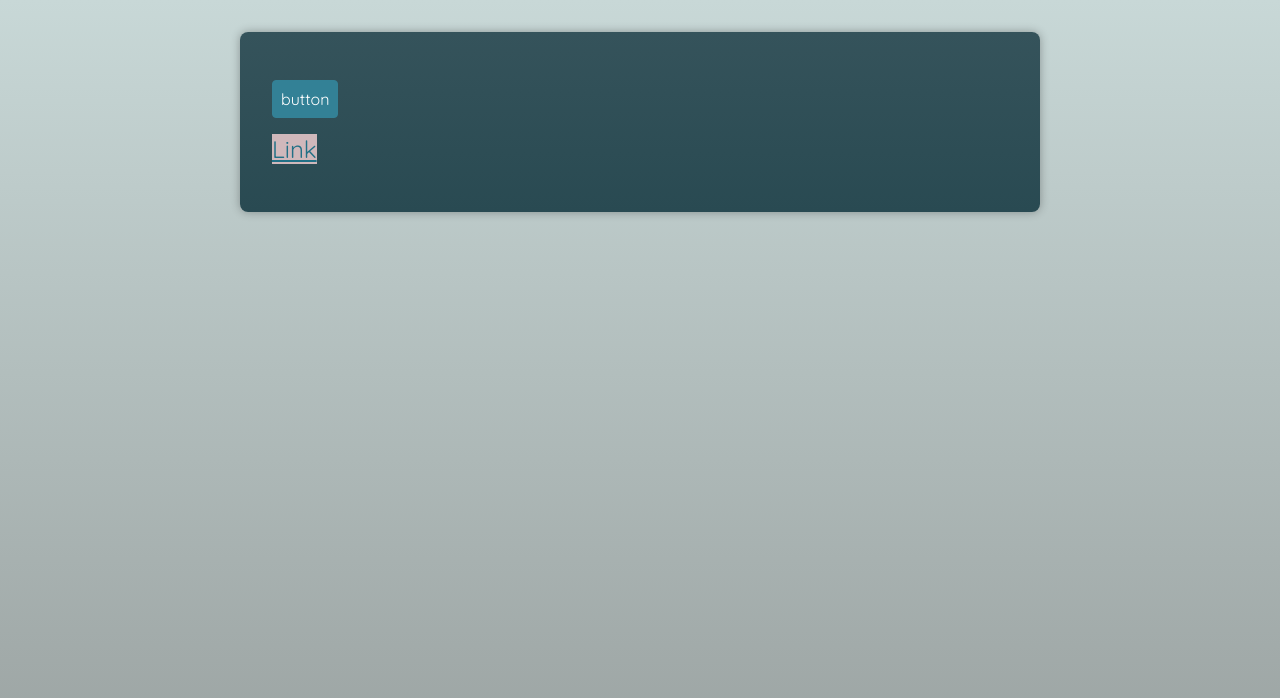
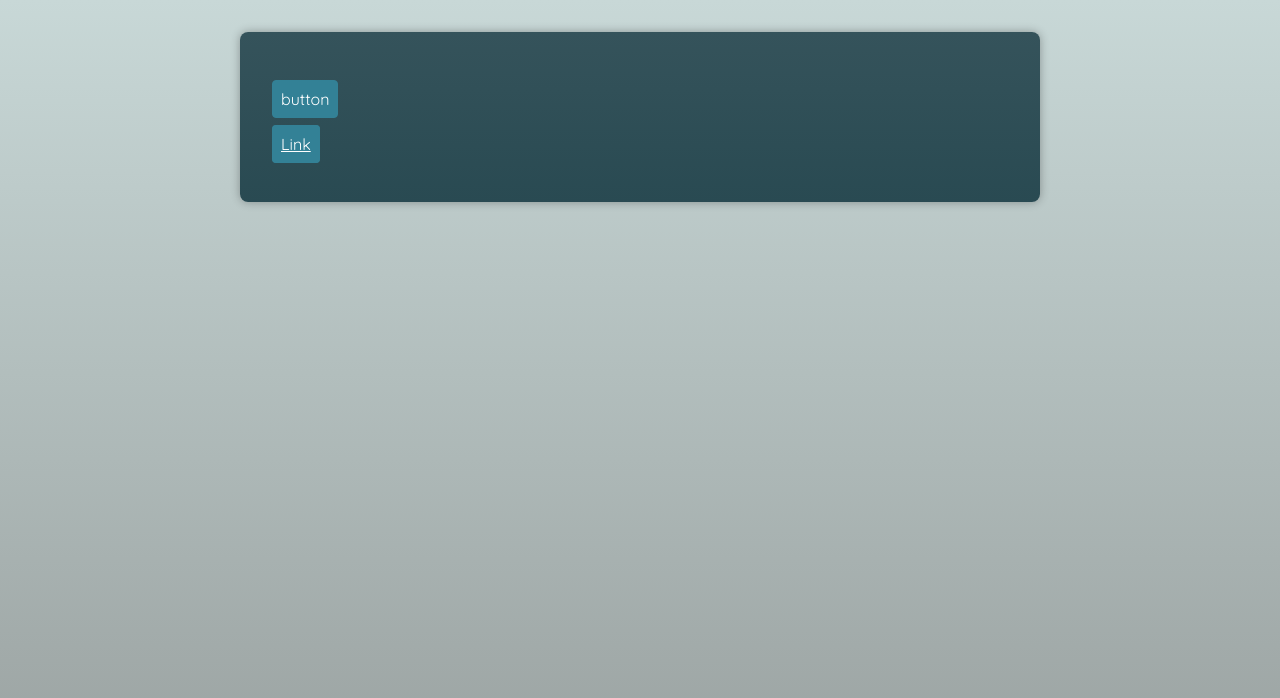
Before and after one commit to EzzEldienMohsen/React-TS-P2, a React (Vite) app: page / in a window 1280 px wide. Shown: the top 698 px of the page. Built offline with nearby package versions, Linux system fonts and the light colour scheme; a web font is replaced by a local one.

Commit message:
button component modiffvation

```diff
--- a/src/App.tsx
+++ b/src/App.tsx
@@ -4,14 +4,10 @@ function App() {
   return (
     <main>
       <p>
-        <Button el="button">button</Button>
+        <Button>button</Button>
       </p>
       <p>
-        <Button
-          el="link"
-          href="https://react-ts-brown.vercel.app/"
-          target="__blank"
-        >
+        <Button href="https://react-ts-brown.vercel.app/" target="__blank">
           Link
         </Button>
       </p>
--- a/src/components/Button.tsx
+++ b/src/components/Button.tsx
@@ -1,18 +1,20 @@
 import React from 'react';
-type ButtonProps = {
-  el: 'button';
-  children: React.ReactNode;
-} & React.ComponentPropsWithoutRef<'button'>;
-type Anchor = {
-  el: 'link';
-  children: React.ReactNode;
-} & React.ComponentPropsWithoutRef<'a'>;
+type ButtonProps = React.ComponentPropsWithoutRef<'button'> & {
+  href?: never;
+};
+type Anchor = React.ComponentPropsWithoutRef<'a'> & {
+  href?: string;
+};
 type BProps = Anchor | ButtonProps;
+
+const isAnchor = (props: BProps): props is Anchor => {
+  return 'href' in props;
+};
 const Button: React.FC<BProps> = (props) => {
-  if (props.el === 'link') {
-    return <a {...props}></a>;
+  if (isAnchor(props)) {
+    return <a className="button" {...props}></a>;
   }
-  return <button {...props}></button>;
+  return <button className="button" {...props}></button>;
 };
 
 export default Button;
--- a/src/index.css
+++ b/src/index.css
@@ -101,7 +101,7 @@ input {
   color: #07302a;
 }
 
-button {
+.button {
   font: inherit;
   padding: 0.5rem;
   border-radius: 4px;
@@ -111,16 +111,12 @@ button {
   cursor: pointer;
 }
 
-button:hover,
-button:active {
+.button:hover,
+.button:active {
   background-color: #217086;
   border-color: #217086;
 }
-a {
-  background-color: #d0b8bb;
-  color: #217086;
-  font-size: 1.5rem;
-}
+
 #add-timer {
   max-width: 20rem;
   margin: 3rem auto;
```
